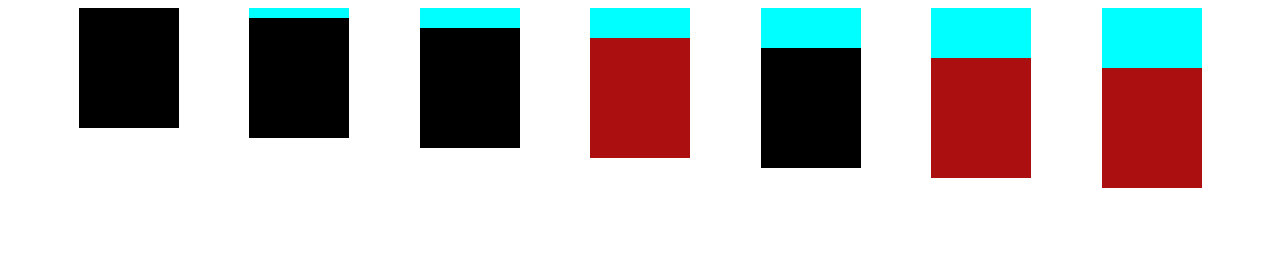
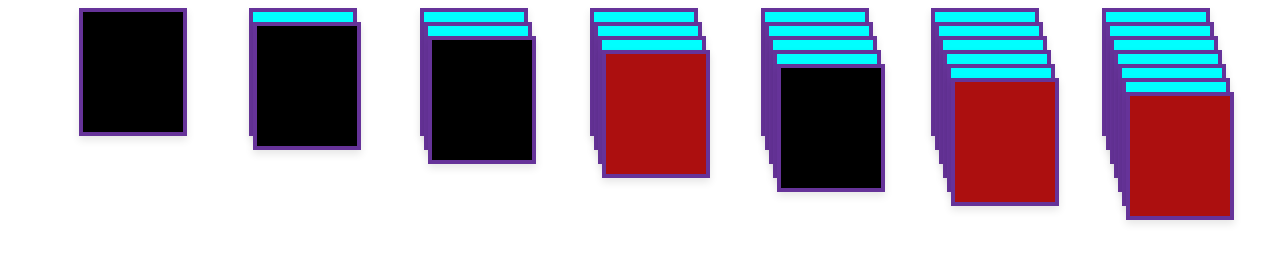
Before and after one commit to gearhead041/patience, a website built with Vite: page index.html in a window 1280 px wide. Built offline with nearby package versions, Linux system fonts and the light colour scheme.

Commit message:
add borders for debugging purposes

```diff
--- a/src/engine.ts
+++ b/src/engine.ts
@@ -1,4 +1,4 @@
-import { Card, dragAndDrop } from "./models/card";
+import { Card } from "./models/card";
 import { Suit, Board, Market, type move } from "./models/models";
 
 
@@ -43,7 +43,7 @@ export function makeMove(move: move) : number
 		// Also checking if destination has cards to avoid undefined access
 		if (destCards.length > 0 && destCards[destCards.length - 1].suit === cardMoved[0].suit)
 		{
-			// If invalid, return cards to source to prevent data loss
+			// If invalid, return cards to source
 			move.source.push(cardMoved);
 			return 0;
 		}
--- a/src/models/card.ts
+++ b/src/models/card.ts
@@ -1,6 +1,6 @@
 import { makeMove } from "../engine";
 import { Stack, Suit } from "./models";
-import type { Pillar } from "./Pillar";
+import type { Pillar } from "./pillar";
 
 export class Card extends Stack {
 	public value: number;
@@ -56,7 +56,7 @@ export class Card extends Stack {
 	}
 }
 
-export function dragAndDrop(card: Card) {
+function dragAndDrop(card: Card) {
 	var div = card.div;
 	var offset = [0, 0];
 	var destPillar: Element | null;
@@ -85,11 +85,10 @@ export function dragAndDrop(card: Card) {
 	}
 
 	const onMouseUp = (event: MouseEvent) => {
-		// Check what is underneath the mouse
 		event.preventDefault();
+		var srcPillar = div.closest(".pillar");
 		destPillar = getLowerPillarElem(event);
 		div.style.zIndex = zIndex;
-		var srcPillar = div.closest(".pillar");
 		if (destPillar && srcPillar !== destPillar) {
 			// console.log('reached lower pillar');
 			const dest = (destPillar as any).pillar as Pillar;
@@ -116,7 +115,7 @@ export function dragAndDrop(card: Card) {
 			e.stopPropagation();
 			zIndex = card.div.style.zIndex;
 			offset = [div.offsetLeft - e.clientX, div.offsetTop - e.clientY];
-			div.style.zIndex = "200";
+			div.style.zIndex = "200"; //make sure it's on top while dragging
 			document.addEventListener("mousemove", onMouseMove);
 			document.addEventListener("mouseup", onMouseUp);
 		},
--- a/src/models/models.ts
+++ b/src/models/models.ts
@@ -1,5 +1,5 @@
 import type { Card } from "./card";
-import { Pillar } from "./Pillar";
+import { Pillar } from "./pillar";
 
 export class Stack {
 	public onTop: Stack | null = null;
--- a/src/models/pillar.ts
+++ b/src/models/pillar.ts
@@ -9,9 +9,6 @@ export class Pillar {
 		(this.div as any).pillar = this;
 	}
 	public push(cards: Card[]) {
-		// 1. First: Capture the current position of the moving card (e.g. under the mouse)
-		const firstRect = cards[0].div.getBoundingClientRect();
-
 		if (this.cards.length === 0) { // if this is the first card we're adding here
 			this.cards.push(...cards);
 			this.div.appendChild(cards[0].div);
@@ -36,21 +33,7 @@ export class Pillar {
 			}
 		});
 
-		// 2. Last: Capture the new position inside the pillar
-		const lastRect = cards[0].div.getBoundingClientRect();
 
-		// 3. Invert: Calculate the difference
-		const deltaX = firstRect.left - lastRect.left;
-		const deltaY = firstRect.top - lastRect.top;
-
-		// 4. Play: Animate from the offset back to zero
-		cards[0].div.animate([
-			{ transform: `translate(${deltaX}px, ${deltaY}px)` },
-			{ transform: 'translate(0, 0)' }
-		], {
-			duration: 200,
-			easing: 'ease-out'
-		});
 
 		return;
 	}
--- a/src/style.css
+++ b/src/style.css
@@ -2,6 +2,8 @@
 	width: 100px;
 	height: 120px;
 	position: absolute;
+	box-shadow: 0 4px 8px rgba(0, 0, 0, 0.1);
+	border: 4px solid rebeccapurple;
 }
 
 .card.facedown {
```
